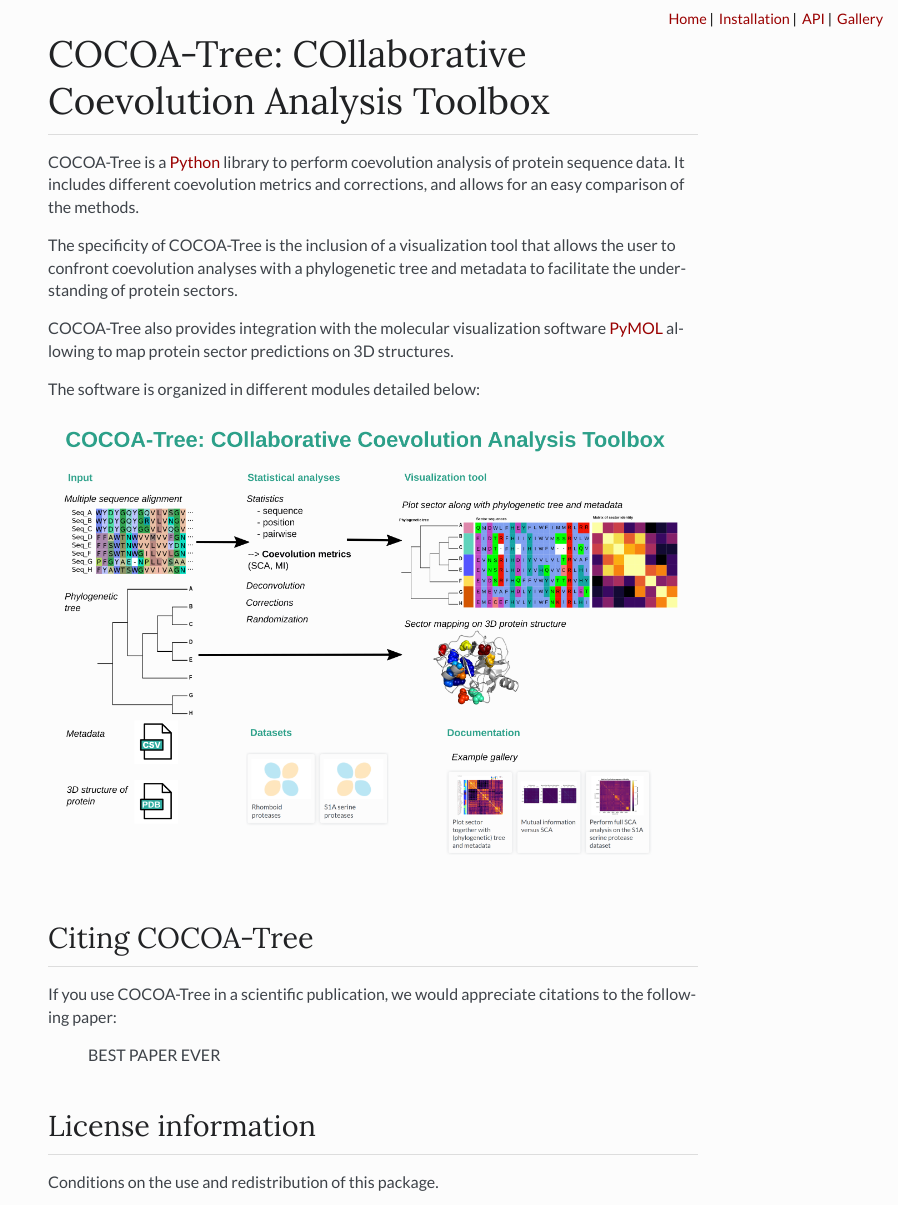
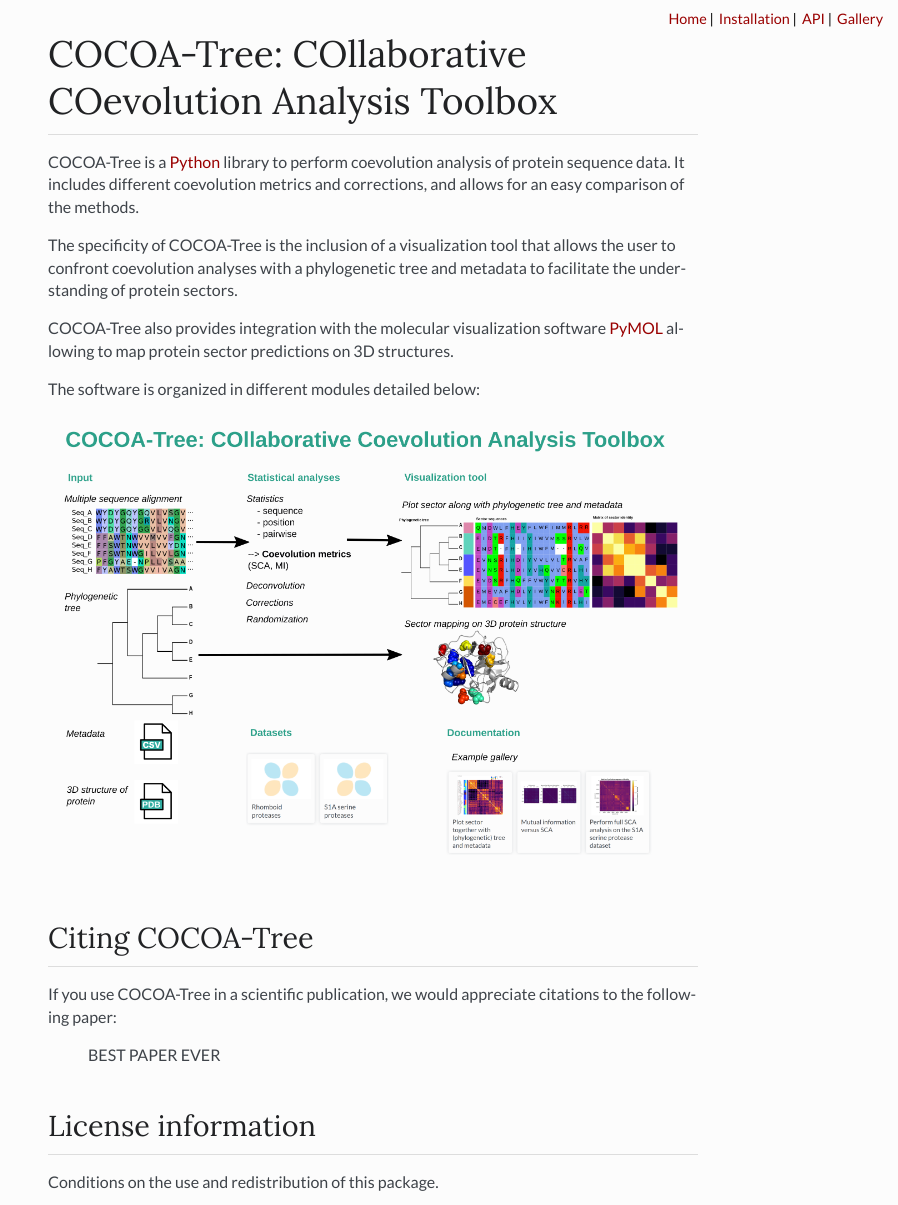
Before and after one commit to TrEE-TIMC/cocoatree, a Sphinx documentation site: the page built from doc/index.rst, in a window 1280 px wide, cut to the strip 0-1205 px from the top of the page. Shown: the whole strip, without its empty margins (382-1280 px from the left). Built offline with Sphinx 7.4.7, drawn with Linux system fonts in a browser that asks for light colours; nearby versions of some CDN libraries.

Commit message:
FIX capital letter in title

```diff
--- a/doc/index.rst
+++ b/doc/index.rst
@@ -11,7 +11,7 @@
   interface_cocoatree_pymol.rst
 
 ######################################################
-COCOA-Tree: COllaborative Coevolution Analysis Toolbox
+COCOA-Tree: COllaborative COevolution Analysis Toolbox
 ######################################################
 
 COCOA-Tree is a `Python <https://www.python.org>`_ library to perform coevolution
```
